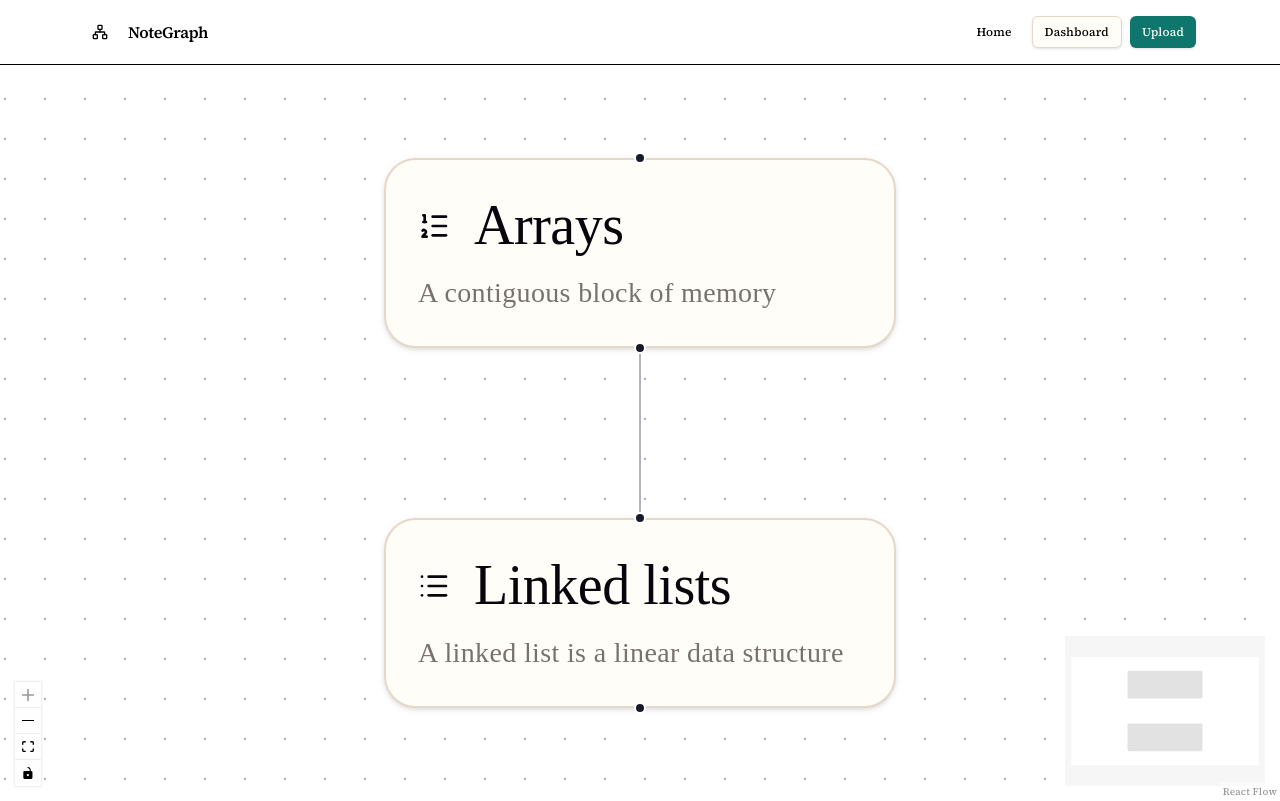
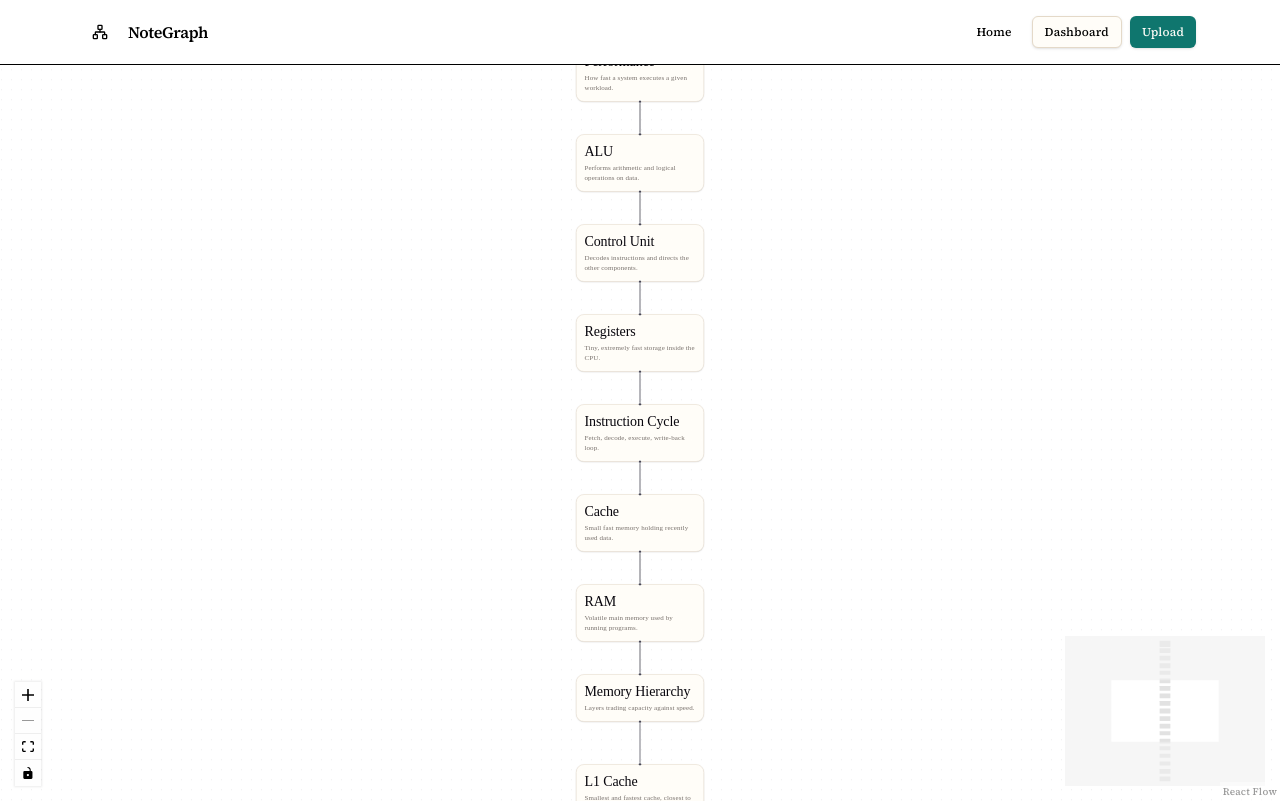
Before and after one commit to jacobgale21/Notes_App, a React (Vite) app: page /graph in a window 1280 px wide. Built offline with nearby package versions, Linux system fonts and the light colour scheme.

Commit message:
Add graph type and placeholder data

```diff
--- a/src/components/UI/Graph/Inspector.tsx
+++ b/src/components/UI/Graph/Inspector.tsx
@@ -1,4 +1,5 @@
-import { getRelatedTopics, type Node } from "../../../data/placeholder";
+import { getRelatedTopics } from "../../../data/placeholder";
+import type { Node } from "../../../data/types";
 import { motion, AnimatePresence } from "framer-motion";
 import { BookIcon, BrainIcon, StarIcon } from "lucide-react";
 import { Button } from "../button";
--- a/src/components/UI/Graph/NotesCanvas.tsx
+++ b/src/components/UI/Graph/NotesCanvas.tsx
@@ -9,7 +9,7 @@ import {
 import { NodeNode } from "./SectionNodes";
 import { toFlow } from "../../../lib/toFlow";
 import Inspector from "./Inspector";
-import type { Relation, Node, NodeKind } from "../../../data/placeholder";
+import type { NodeKind, NoteGraph } from "../../../data/types";
 
 const nodeTypes: Record<NodeKind, typeof NodeNode> = {
   root: NodeNode,
@@ -18,20 +18,21 @@ const nodeTypes: Record<NodeKind, typeof NodeNode> = {
 };
 
 export function NotesCanvas({
-  nodes,
-  relations,
+  graph,
   onSelect,
   selectedId,
 }: {
-  nodes: Node[];
-  relations: Relation[];
+  graph: NoteGraph;
   onSelect: (id: string | null) => void;
   selectedId: string | null;
 }) {
-  const { nodes: initialNodes, edges: initialEdges } = toFlow(nodes, relations);
+  const { nodes: initialNodes, edges: initialEdges } = toFlow(
+    graph.nodes,
+    graph.edges,
+  );
   const [nodesState, , onNodesChange] = useNodesState(initialNodes);
   const [edges, , onEdgesChange] = useEdgesState(initialEdges);
-  const selectedNode = nodes.find((n) => n.id === selectedId) ?? null;
+  const selectedNode = graph.nodes.find((n) => n.id === selectedId) ?? null;
   return (
     <div className="h-full w-full">
       <ReactFlow
--- a/src/components/UI/Graph/SectionNodes.tsx
+++ b/src/components/UI/Graph/SectionNodes.tsx
@@ -1,5 +1,5 @@
 import { Handle, Position, type NodeProps } from "@xyflow/react";
-import type { Node } from "../../../data/placeholder";
+import type { Node } from "../../../data/types";
 
 export function NodeNode({ data }: NodeProps) {
   const node = data as Node;
--- a/src/components/pages/graph.tsx
+++ b/src/components/pages/graph.tsx
@@ -1,15 +1,9 @@
 import { ReactFlowProvider } from "@xyflow/react";
 import { useState } from "react";
 import { NotesCanvas } from "../UI/Graph/NotesCanvas";
-import type { Node, Relation } from "../../data/placeholder";
+import type { NoteGraph } from "../../data/types";
 
-export function GraphView({
-  nodes,
-  relations,
-}: {
-  nodes: Node[];
-  relations: Relation[];
-}) {
+export function GraphView({ graph }: { graph: NoteGraph }) {
   const [selectedId, setSelectedId] = useState<string | null>(null);
 
   return (
@@ -17,8 +11,7 @@ export function GraphView({
       <div className="flex min-h-[calc(100vh-4rem)]">
         <div className="min-w-0 flex-1">
           <NotesCanvas
-            nodes={nodes}
-            relations={relations}
+            graph={graph}
             onSelect={setSelectedId}
             selectedId={selectedId}
           />
--- a/src/data/placeholder.ts
+++ b/src/data/placeholder.ts
@@ -1,25 +1,6 @@
-import type { LucideIcon } from "lucide-react";
 import { ListIcon, ListOrderedIcon } from "lucide-react";
+import type { NoteGraph, Node, Relation } from "./types";
 
-export type NodeKind = "root" | "topic" | "concept";
-export type Relationship = "contains" | "related" | "depends_on";
-
-export type Node = {
-  id: string;
-  title: string;
-  subtitle?: string | undefined;
-  description: string;
-  type: NodeKind;
-  icon?: LucideIcon;
-  content: string[];
-  category?: string;
-};
-export type Relation = {
-  id: string;
-  source: string;
-  target: string;
-  relationship: Relationship;
-};
 export const demoSections: Node[] = [
   {
     id: "arrays",
@@ -46,6 +27,236 @@ export const demoRelations: Relation[] = [
     relationship: "related",
   },
 ];
+const n = (
+  id: string,
+  title: string,
+  type: Node["type"],
+  description: string,
+  content: string[],
+  subtitle?: string,
+): Node => ({ id, title, type, description, content, subtitle });
+
+const e = (
+  source: string,
+  target: string,
+  relationship: Relation["relationship"] = "contains",
+): Relation => ({ id: `${source}-${target}`, source, target, relationship });
+
+export const computerArchitecture: NoteGraph = {
+  id: "computer-architecture",
+  title: "Computer Architecture",
+  subject: "Computer Science",
+  updatedAt: "2 hours ago",
+  nodes: [
+    n(
+      "root",
+      "Computer Architecture",
+      "root",
+      "The organization and design of computer systems.",
+      [
+        "Describes how hardware components are organized",
+        "Defines the interface between hardware and software",
+        "Drives performance, cost and power trade-offs",
+      ],
+      "Course overview",
+    ),
+    n(
+      "cpu",
+      "CPU",
+      "topic",
+      "Central processing unit responsible for executing instructions.",
+      [
+        "Executes program instructions",
+        "Performs arithmetic and logical operations",
+        "Controls system operations",
+        "Uses registers for extremely fast temporary storage",
+      ],
+      "Central Processing Unit",
+    ),
+    n(
+      "memory",
+      "Memory",
+      "topic",
+      "Stores instructions and data for active programs.",
+      [
+        "Organized as a hierarchy by speed and cost",
+        "Volatile memory loses contents on power off",
+        "Locality of reference makes caching effective",
+      ],
+    ),
+    n(
+      "io",
+      "Input / Output",
+      "topic",
+      "Moves data between the computer and the outside world.",
+      [
+        "Uses controllers and buses to talk to devices",
+        "Polling, interrupts and DMA are transfer strategies",
+        "I/O is usually far slower than CPU and memory",
+      ],
+    ),
+    n("storage", "Storage", "topic", "Non-volatile long-term data retention.", [
+      "SSDs use flash cells; HDDs use spinning platters",
+      "Persists data across power cycles",
+      "Backs virtual memory paging",
+    ]),
+    n(
+      "performance",
+      "Performance",
+      "topic",
+      "How fast a system executes a given workload.",
+      [
+        "CPU time = Instruction Count x CPI x Clock Cycle Time",
+        "Amdahl's law limits speedup from partial optimization",
+        "Benchmarks compare real workloads, not peak numbers",
+      ],
+    ),
+    n(
+      "alu",
+      "ALU",
+      "concept",
+      "Performs arithmetic and logical operations on data.",
+      [
+        "Handles add, subtract, AND, OR, XOR, shifts",
+        "Sets status flags such as zero and carry",
+        "Operands usually come from registers",
+      ],
+      "Arithmetic Logic Unit",
+    ),
+    n(
+      "control-unit",
+      "Control Unit",
+      "concept",
+      "Decodes instructions and directs the other components.",
+      [
+        "Generates control signals each cycle",
+        "Can be hardwired or microprogrammed",
+        "Sequences the instruction cycle",
+      ],
+    ),
+    n(
+      "registers",
+      "Registers",
+      "concept",
+      "Tiny, extremely fast storage inside the CPU.",
+      [
+        "Fastest level of the memory hierarchy",
+        "Includes PC, instruction register and general purpose registers",
+        "Register count affects compiler code quality",
+      ],
+    ),
+    n(
+      "instruction-cycle",
+      "Instruction Cycle",
+      "concept",
+      "Fetch, decode, execute, write-back loop.",
+      [
+        "Fetch the instruction at the program counter",
+        "Decode it into control signals",
+        "Execute and write results back",
+        "Pipelining overlaps these stages",
+      ],
+    ),
+    n(
+      "cache",
+      "Cache",
+      "concept",
+      "Small fast memory holding recently used data.",
+      [
+        "Exploits temporal and spatial locality",
+        "Hit rate dominates effective access time",
+        "Organized into lines and sets",
+      ],
+    ),
+    n(
+      "ram",
+      "RAM",
+      "concept",
+      "Volatile main memory used by running programs.",
+      [
+        "DRAM must be refreshed periodically",
+        "Accessed by physical address after translation",
+        "Much slower than cache, much faster than storage",
+      ],
+    ),
+    n(
+      "memory-hierarchy",
+      "Memory Hierarchy",
+      "concept",
+      "Layers trading capacity against speed.",
+      [
+        "Registers → Cache → RAM → Storage",
+        "Each level is larger, slower and cheaper per byte",
+        "Gives the illusion of large fast memory",
+      ],
+    ),
+    n(
+      "l1",
+      "L1 Cache",
+      "concept",
+      "Smallest and fastest cache, closest to the core.",
+      [
+        "Typically 32–64 KB per core",
+        "Often split into instruction and data caches",
+        "Access latency of a few cycles",
+      ],
+    ),
+    n("l2", "L2 Cache", "concept", "Mid-level cache backing L1.", [
+      "Usually a few hundred KB to 1 MB per core",
+      "Slower than L1 but much larger",
+      "Catches L1 misses before going to L3",
+    ]),
+    n("l3", "L3 Cache", "concept", "Large cache shared across cores.", [
+      "Several MB, shared by all cores",
+      "Helps inter-core data sharing",
+      "Last stop before main memory",
+    ]),
+    n("clock-speed", "Clock Speed", "concept", "Cycles executed per second.", [
+      "Measured in GHz",
+      "Higher clocks raise power and heat",
+      "Alone it does not determine real performance",
+    ]),
+    n("cpi", "CPI", "concept", "Average cycles required per instruction.", [
+      "Lower CPI means better throughput",
+      "Pipelining pushes CPI toward 1",
+      "Cache misses and stalls raise CPI",
+    ]),
+    n(
+      "instruction-count",
+      "Instruction Count",
+      "concept",
+      "Number of instructions a program executes.",
+      [
+        "Determined by the ISA and the compiler",
+        "CISC uses fewer, richer instructions",
+        "RISC uses more, simpler instructions",
+      ],
+    ),
+  ],
+  edges: [
+    e("root", "cpu"),
+    e("root", "memory"),
+    e("root", "io"),
+    e("root", "storage"),
+    e("root", "performance"),
+    e("cpu", "alu"),
+    e("cpu", "control-unit"),
+    e("cpu", "registers"),
+    e("cpu", "instruction-cycle"),
+    e("memory", "cache"),
+    e("memory", "ram"),
+    e("memory", "memory-hierarchy"),
+    e("cache", "l1"),
+    e("cache", "l2"),
+    e("cache", "l3"),
+    e("performance", "clock-speed"),
+    e("performance", "cpi"),
+    e("performance", "instruction-count"),
+    e("registers", "memory-hierarchy", "related"),
+    e("instruction-cycle", "cpi", "depends_on"),
+    e("storage", "memory-hierarchy", "related"),
+  ],
+};
 
 export function getRelatedTopics(node: Node): string[] {
   const relatedTo = new Map<string, Set<string>>();
--- /dev/null
+++ b/src/data/types.ts
@@ -0,0 +1,30 @@
+import type { LucideIcon } from "lucide-react";
+
+export type NodeKind = "root" | "topic" | "concept";
+export type Relationship = "contains" | "related" | "depends_on";
+
+export type Node = {
+  id: string;
+  title: string;
+  subtitle?: string | undefined;
+  description: string;
+  type: NodeKind;
+  icon?: LucideIcon;
+  content: string[];
+  category?: string;
+};
+export type Relation = {
+  id: string;
+  source: string;
+  target: string;
+  relationship: Relationship;
+};
+
+export type NoteGraph = {
+  id: string;
+  title: string;
+  subject: string;
+  updatedAt: string;
+  nodes: NoteNode[];
+  edges: NoteEdge[];
+};
--- a/src/lib/toFlow.ts
+++ b/src/lib/toFlow.ts
@@ -1,4 +1,4 @@
-import type { Relation, Node } from "../data/placeholder";
+import type { Relation, Node } from "../data/types";
 
 export function toFlow(nodes: Node[], relations: Relation[]) {
   const flowNodes = nodes.map((node, i) => ({
--- a/src/main.tsx
+++ b/src/main.tsx
@@ -6,7 +6,7 @@ import "@xyflow/react/dist/style.css";
 import NavBar from "./components/UI/navBar";
 import Page from "./components/pages/page";
 import { GraphView } from "./components/pages/graph";
-import { demoSections, demoRelations } from "./data/placeholder";
+import { computerArchitecture } from "./data/placeholder";
 import Home from "./components/pages/home";
 import Dashboard from "./components/pages/dashboard";
 createRoot(document.querySelector("#app")!).render(
@@ -18,9 +18,7 @@ createRoot(document.querySelector("#app")!).render(
           <Route path="/upload" element={<Page />} />
           <Route
             path="/graph"
-            element={
-              <GraphView nodes={demoSections} relations={demoRelations} />
-            }
+            element={<GraphView graph={computerArchitecture} />}
           />
         </Route>
         <Route path="/dashboard" element={<Dashboard />} />
```
